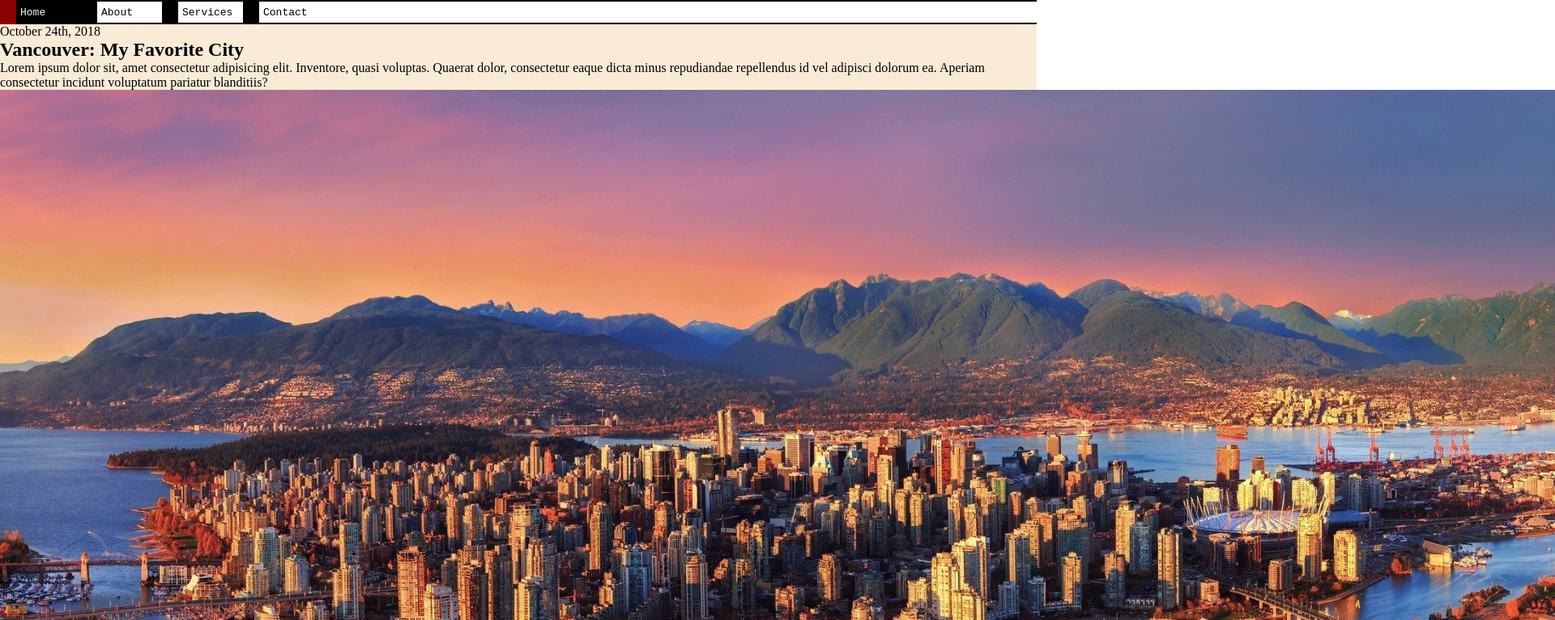
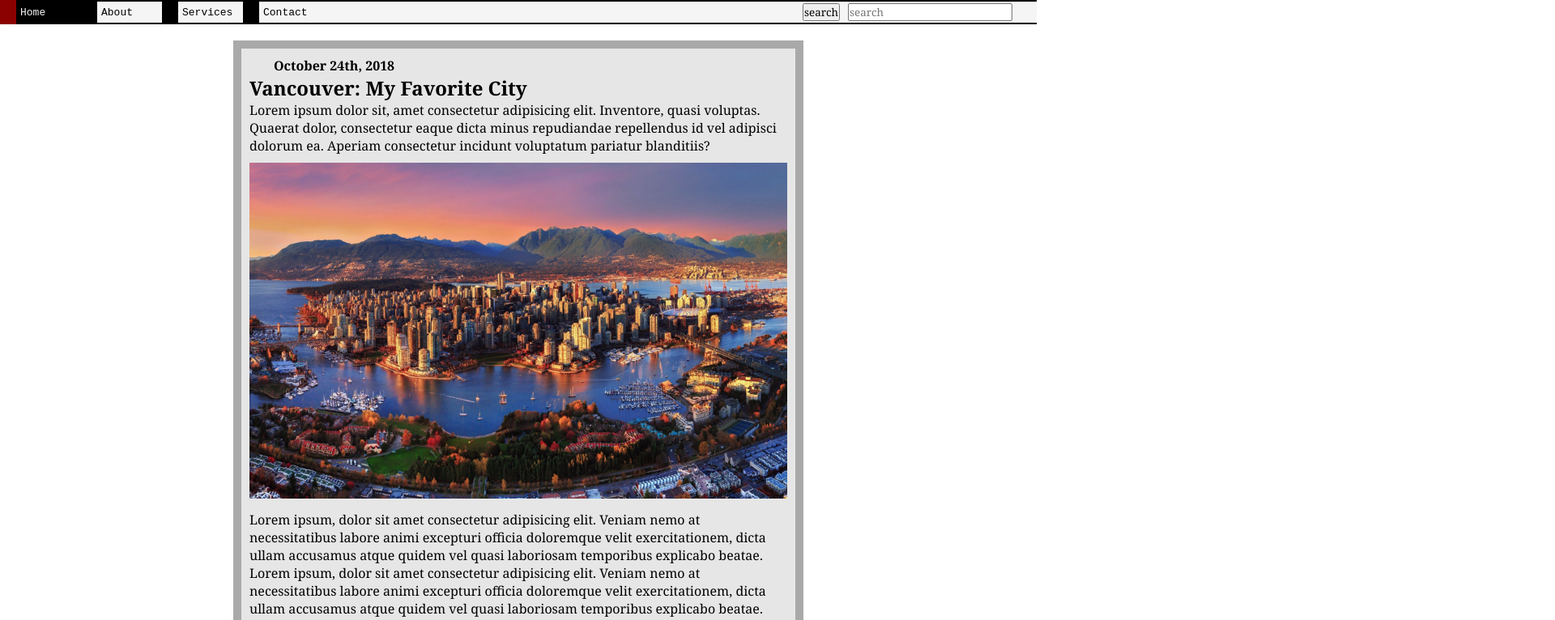
Before and after one commit to Syed-A-Naqvi/fullStack_development, a plain HTML site: page practice/blog/index.html in a window 1280 px wide. Shown: the top 766 px of the page at 81% size, 1920 px wide, since content can reach past the window. Drawn offline with Linux system fonts and the light colour scheme.

Commit message:
good looking blog

```diff
--- a/practice/blog/blog.css
+++ b/practice/blog/blog.css
@@ -2,6 +2,7 @@
     box-sizing: border-box;
     margin: 0;
     padding: 0;
+    font-family: Cambria, Cochin, Georgia, Times, 'Times New Roman', serif;
 }
 
 /* NAV BAR - START*/
@@ -9,6 +10,11 @@
     display: flex;
     height: 30px;
     width: 100%;
+    position: fixed;
+    background-color: whitesmoke;
+    top: 0;
+    left: 0;
+    z-index: 1000;
 }
 .nav-button {
     display: flex;
@@ -36,21 +42,44 @@
     border-top: 2px solid black;
     border-bottom: 2px solid black;
 }
+.nav-search{
+    padding-right: 30px;
+    gap: 10px;
+    display: flex;
+    align-items: center;
+    border-top: 2px solid black;
+    border-bottom: 2px solid black;
+}
 /* NAV BAR - END*/
 
 /* PAGE CONTENT - START*/
 .page-content{
     display: flex;
     flex-direction: column;
+    align-items: center;
+}
+.post{
+    margin-top: 50px;
+    background-color: rgba(190, 190, 190, 0.389);
+    display: flex;
+    flex-direction: column;
+    width: 55vw;
+    border: 10px solid darkgrey;
+    padding: 10px;
+    box-sizing: border-box;
+}
+.post a {
+    padding-top: 10px;
+    padding-bottom: 10px;
+    width: 100%;
+}
+.post a img{
+    width: inherit;
+    height: auto;
+}
+.post .date{
+    font-weight: bold;
+    padding-left: 30px;
 }
 
-.post {
-    background-color:antiquewhite;
-}
-
-/* .post img {
-    width: 300px;
-
-} */
-
 /* PAGE CONTENT - START*/
--- a/practice/blog/index.html
+++ b/practice/blog/index.html
@@ -14,6 +14,10 @@
         <div class="nav-button"> Services </div>
         <div class="nav-button"> Contact </div>
         <div class="nav-filler"></div>
+        <div class="nav-search">
+            <button type="submit">search</button>
+            <input type="text" placeholder="search">
+        </div>
     </nav>
 
     <div class="page-content">
```
